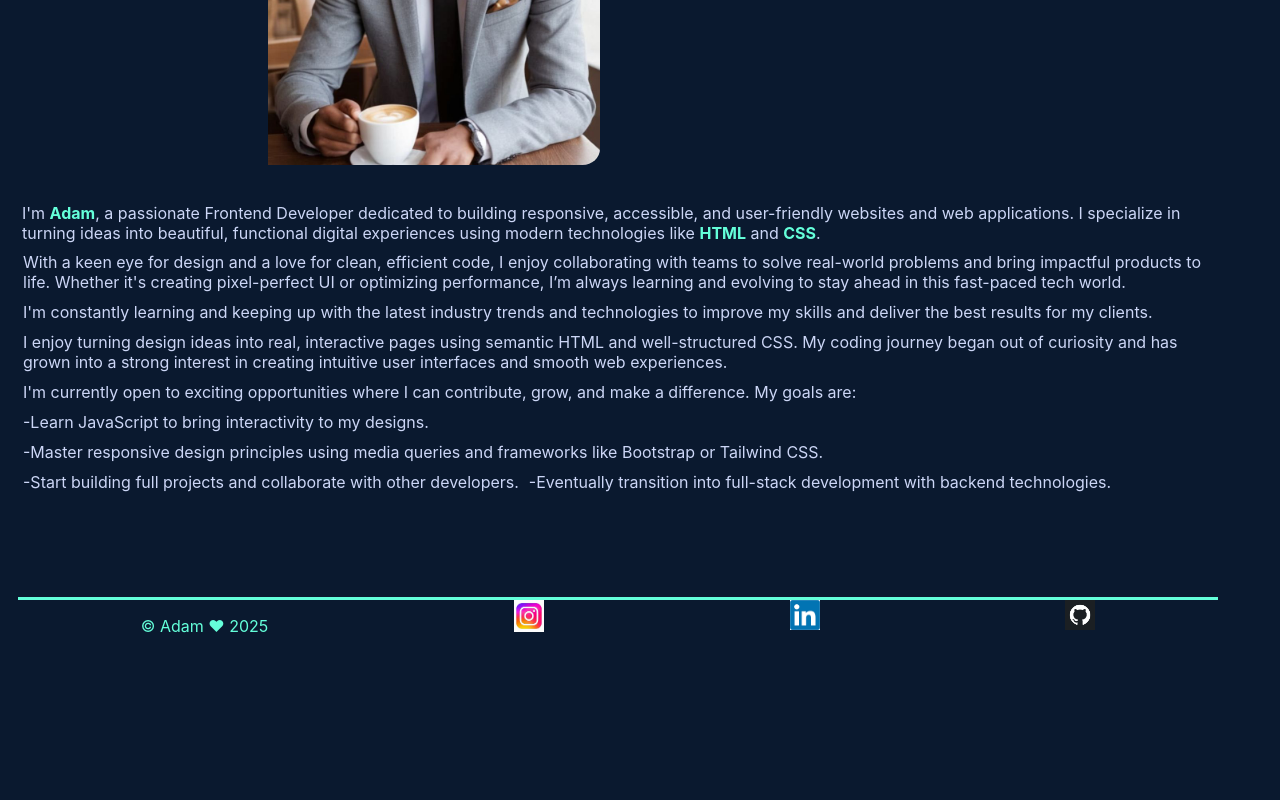
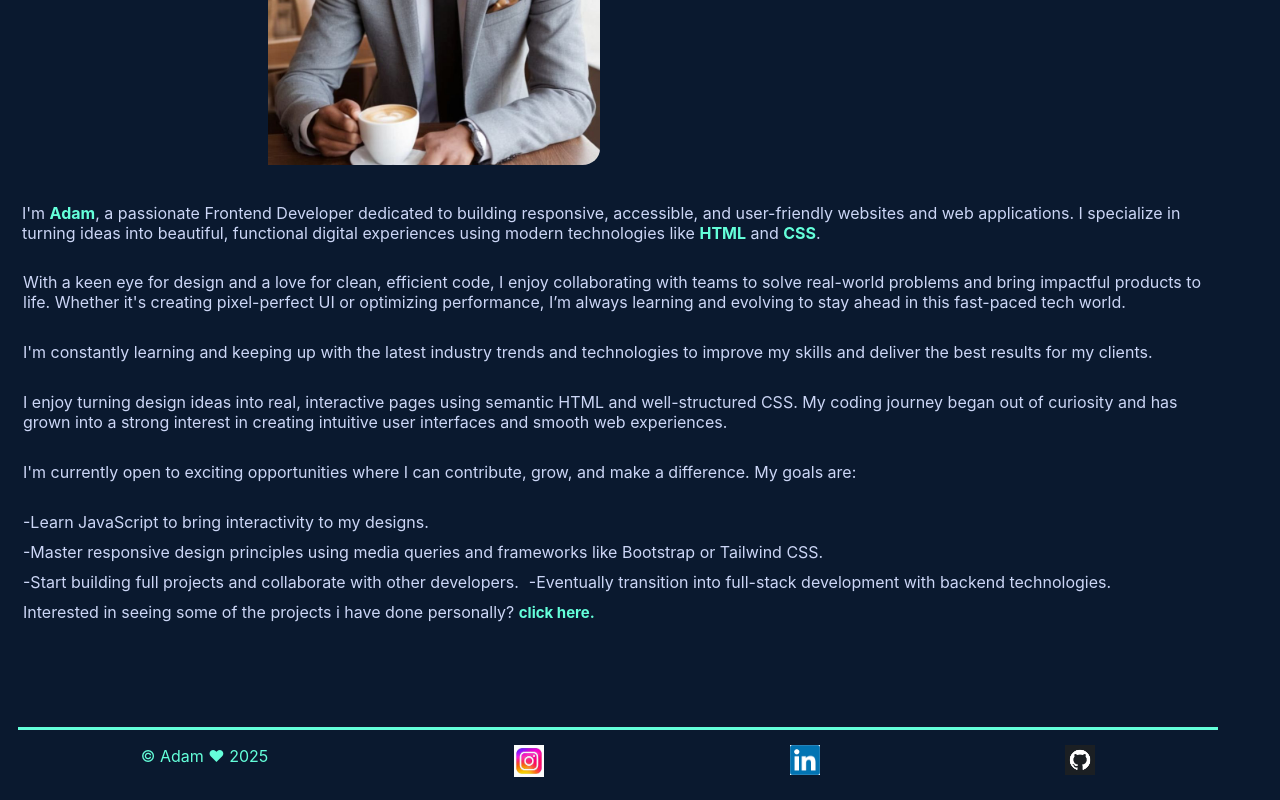
Before and after one commit to Adebayo432/Portfolio, a plain HTML site: page about.html in a window 1280 px wide. Shown: the part 494-1294 px from the top of the page. Before the commit the page ends 1164 px from the top, so only its background shows below. Drawn offline with Linux system fonts and the light colour scheme.

Commit message:
Add files via upload

```diff
--- a/about.html
+++ b/about.html
@@ -9,7 +9,7 @@
 <body>
     <div class="wrapper">
      <nav class="navbar">
-        <h1>Hi, I'm <em>Adam</em>,
+        <h1>ADAM
         <p>Modern Frontend Developer</p></h1>
         <ul>
             <li><a href="index.html">Home</a></li>
@@ -21,18 +21,21 @@
     <div class="about-me">
         <img src="pics/df4de61bd60c7c693048ac4b7f8c9c6dd522accddb25f188668fbc0822f587a8.0.png" alt="Profile Picture" class="profile-pic" ></div>
     <div class="info">
-        <p> I'm <strong>Adam</strong>, a passionate Frontend Developer dedicated to building responsive, accessible, and user-friendly websites and web applications. I specialize in turning ideas into beautiful, functional digital experiences using modern technologies like  <strong>HTML</strong> and <strong>CSS</strong>.</p>
+        <p> I'm <strong>Adam</strong>, a passionate Frontend Developer dedicated to building responsive, accessible, and user-friendly websites and web applications. I specialize in turning ideas into beautiful, functional digital experiences using modern technologies like  <strong>HTML</strong> and <strong>CSS</strong>.<br><br></p>
     </div>
 </div>
     <div class="more-info">
-        <p>With a keen eye for design and a love for clean, efficient code, I enjoy collaborating with teams to solve real-world problems and bring impactful products to life. Whether it's creating pixel-perfect UI or optimizing performance, I’m always learning and evolving to stay ahead in this fast-paced tech world.</p>
-        <p>I'm constantly learning and keeping up with the latest industry trends and technologies to improve my skills and deliver the best results for my clients.</p>
-        <p>I enjoy turning design ideas into real, interactive pages using semantic HTML and well-structured CSS. My coding journey began out of curiosity and has grown into a strong interest in creating intuitive user interfaces and smooth web experiences.</p>
-        <p>I'm currently open to exciting opportunities where I can contribute, grow, and make a difference. My goals are:</p>
-    <p>-Learn JavaScript to bring interactivity to my designs.</p>
+        <p>With a keen eye for design and a love for clean, efficient code, I enjoy collaborating with teams to solve real-world problems and bring impactful products to life. Whether it's creating pixel-perfect UI or optimizing performance, I’m always learning and evolving to stay ahead in this fast-paced tech world. <br><br></p>
+        <p>I'm constantly learning and keeping up with the latest industry trends and technologies to improve my skills and deliver the best results for my clients.<br><br></p>
+        <p>I enjoy turning design ideas into real, interactive pages using semantic HTML and well-structured CSS. My coding journey began out of curiosity and has grown into a strong interest in creating intuitive user interfaces and smooth web experiences.<br><br></p>
+        <p>I'm currently open to exciting opportunities where I can contribute, grow, and make a difference. My goals are:<br><br></p>
+    <p>-Learn JavaScript to bring interactivity to my designs. <br></p>
     <p>-Master responsive design principles using media queries and frameworks like Bootstrap or Tailwind CSS.</p>
-    <p>-Start building full projects and collaborate with other developers.</p>
-    <p>-Eventually transition into full-stack development with backend technologies.</p>
+    <p>-Start building full projects and collaborate with other developers. <br></p>
+    <p>-Eventually transition into full-stack development with backend technologies. <br></p>
+    <br>
+
+    <p> Interested in seeing some of the projects i have done personally? <a href="projects.html">click here.</a></p>
     </div>
 <div class="footer">
     <p>    &copy; Adam &#10084; 2025</p>
--- a/styles/styles.css
+++ b/styles/styles.css
@@ -98,6 +98,14 @@ div p strong{
 .more-info p{
     margin: 5px;
 }
+.more-info p a {
+      margin: 0px;
+    font-weight: bold;
+    font-size: 15px;
+    padding: 0px;
+    color: #64FFDA;
+    text-decoration: none;
+}
 
 .projects h2 {
     color: #64FFDA;
@@ -150,5 +158,6 @@ div p strong{
 
 }
 .footer img{
+    padding-top: 15px;
     width: 30px;
 }
```
Also changed, not shown: contact.html (+6 -3 lines), index.html (+6 -4 lines), projects.html (+3 -2 lines).
